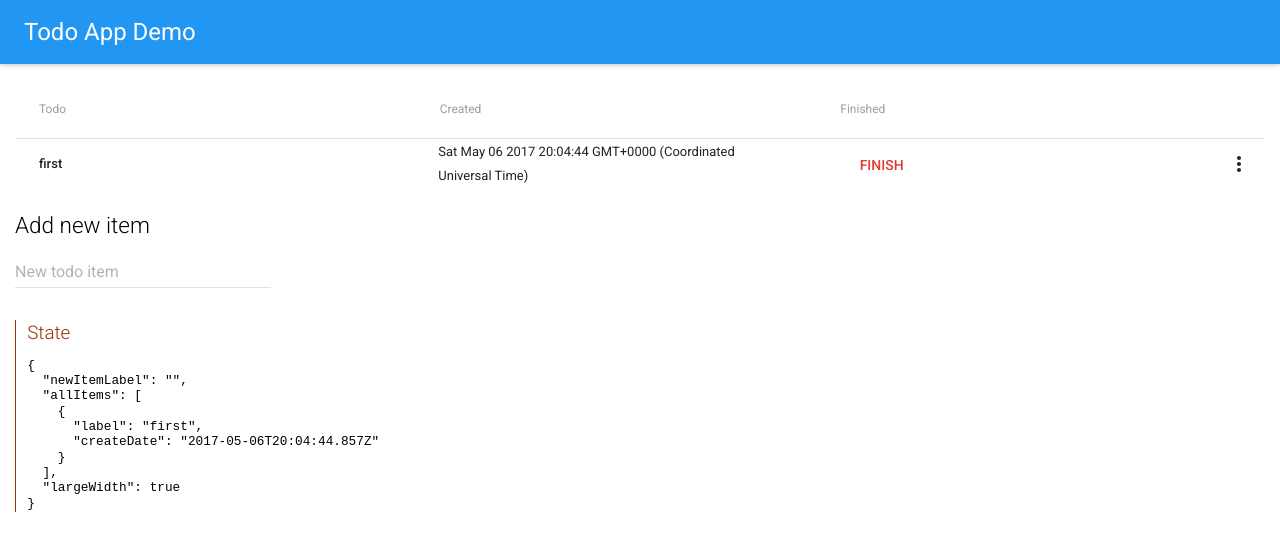
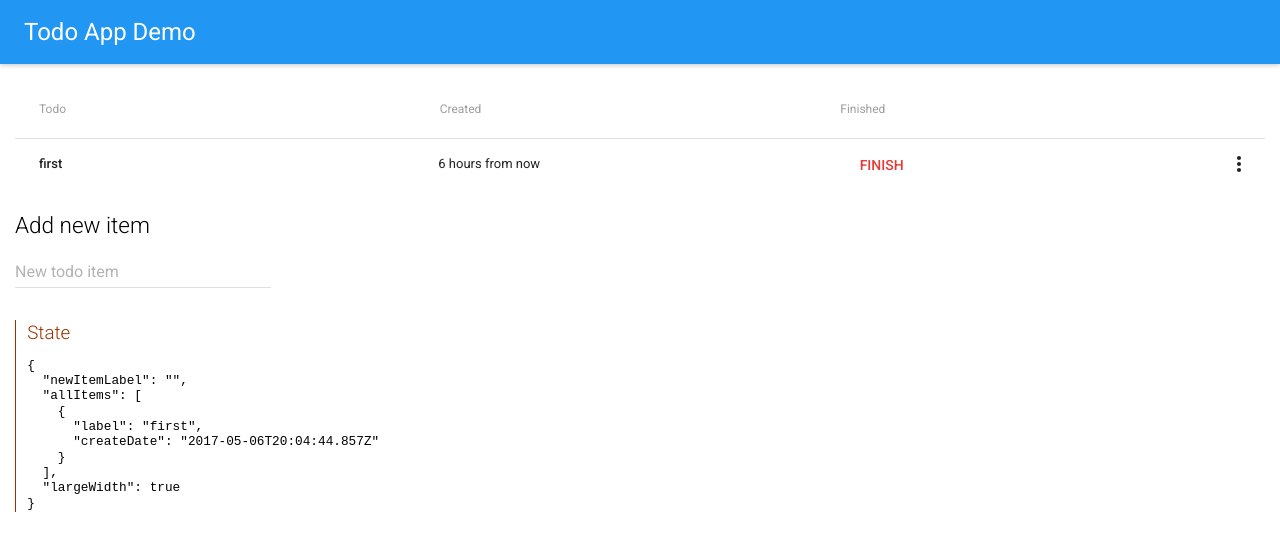
Before and after one commit to messa/demo-nextjs-materialui-todo, a Next.js app: page / in a window 1280 px wide. Shown: the top 550 px of the page. Built offline with nearby package versions, Linux system fonts and the light colour scheme; what react-tap-event-plugin would draw is missing.

Commit message:
make create and finished datetime relative

```diff
--- a/components/todo_list.js
+++ b/components/todo_list.js
@@ -1,4 +1,5 @@
 import React, {Component} from 'react';
+import TimeAgo from 'react-timeago'
 import {
   Table,
   TableBody,
@@ -60,7 +61,7 @@ const CreatedDateCell = (props) => {
         wordWrap: 'break-word'
       }}
     >
-      { item.createDate.toString() }
+      <TimeAgo date={item.createDate} />
     </TableRowColumn>
   );
 };
@@ -74,17 +75,15 @@ const FinishedDateCell = (props) => {
         wordWrap: 'break-word'
       }}
     >
-      {
-        item.finishedDate
-          ? item.finishedDate.toString()
-          : (
-            <FlatButton
-              label="Finish"
-              secondary={true}
-              onTouchTap={(event) => handleFinishItem(item)}
-            />
-          )
-      }
+      {item.finishedDate ? (
+        <TimeAgo date={item.finishedDate} />
+      ) : (
+        <FlatButton
+          label="Finish"
+          secondary={true}
+          onTouchTap={(event) => handleFinishItem(item)}
+        />
+      )}
     </TableRowColumn>
   );
 };
```
